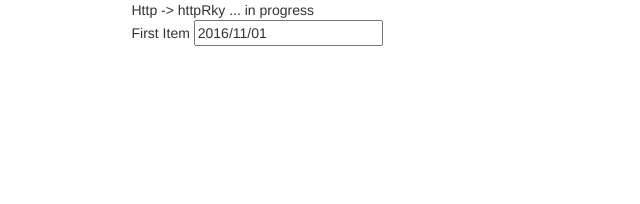
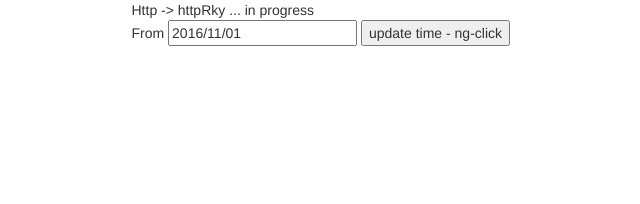
Before and after one commit to e-coucou/Rky10, a website: page public/index.html in a window 1280 px wide. Shown: the whole page, without its empty margins (196-836 px from the left). Drawn offline with nearby package versions, Linux system fonts and the light colour scheme; no server answers.

Commit message:
test click

```diff
--- a/public/index.html
+++ b/public/index.html
@@ -10,8 +10,9 @@
       <div class="col-md-6 col-md-offset-3" ng-controller="httpRky">
         <span>Http -> {{title}}</span>
         <br>
-        <span>First Item</span>
+        <span>From</span>
         <input type="text" ng-model="date"></input>
+        <button ng-click="clickButton()">update time - ng-click</button>
         <br>
         <d3-lines data="d3Data" label="capteur"></d3-lines>
         <br>
--- a/public/js/testRky.js
+++ b/public/js/testRky.js
@@ -23,8 +23,8 @@
       $scope.date = "2016/11/01";
       var url1 = "/api/v1/list/scale";
       var url ="/api/v1/search?name=Rky_P&source=*&after=2016/11/10"; // + $scope.date;
-      console.log($scope.date);
       var data = [];
+
       $http.get(url)
         .then(function(response){
         angular.forEach(response.data,function(value){
@@ -34,6 +34,11 @@
 
       $scope.d3Data = data;
 
+      $scope.clickButton = function() {
+            console.log("button");
+        }
+
+
   }]);
 
  }());
```
